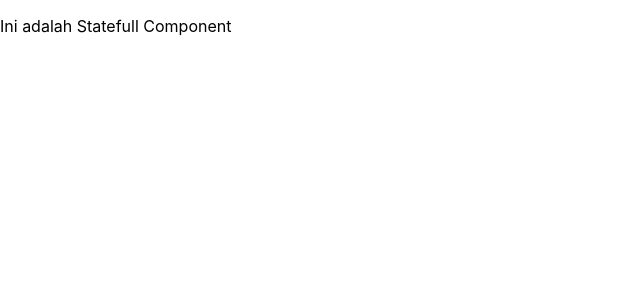
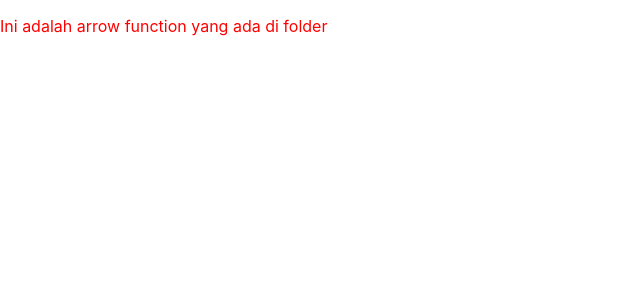
Before and after one commit to ahmadmusyadada/Tugas_Ahmad-Musyadad-Aminullah_1741720141_PBF, a React (Create React App) app in the folder pertemuan-keempat/: page / in a window 1280 px wide. Shown: the top 300 px of the page, without its empty margins (0-640 px from the left). Built offline with nearby package versions, Linux system fonts and the light colour scheme.

Commit message:
Menambahkan file css

```diff
--- /dev/null
+++ b/pertemuan-keempat/src/component/HelloComponent.css
@@ -0,0 +1,3 @@
+.text-p{
+    color: red;
+}
--- a/pertemuan-keempat/src/component/HelloComponent.jsx
+++ b/pertemuan-keempat/src/component/HelloComponent.jsx
@@ -1,7 +1,8 @@
 import React from 'react';
+import './HelloComponent.css';
 
 const HelloComponent = () => {
-    return <p>Ini adalah arrow function yang ada di folder</p>
+    return <p className='text-p'>Ini adalah arrow function yang ada di folder</p>
 }
 
 export default HelloComponent;
--- a/pertemuan-keempat/src/index.js
+++ b/pertemuan-keempat/src/index.js
@@ -26,7 +26,7 @@ class Greeting extends React.Component {
     }
 }
 
-ReactDOM.render(<StateFullComponent />, document.getElementById('root'));
+ReactDOM.render(<HelloComponent />, document.getElementById('root'));
 // If you want your app to work offline and load faster, you can change
 // unregister() to register() below. Note this comes with some pitfalls.
 // Learn more about service workers: https://bit.ly/CRA-PWA
```
